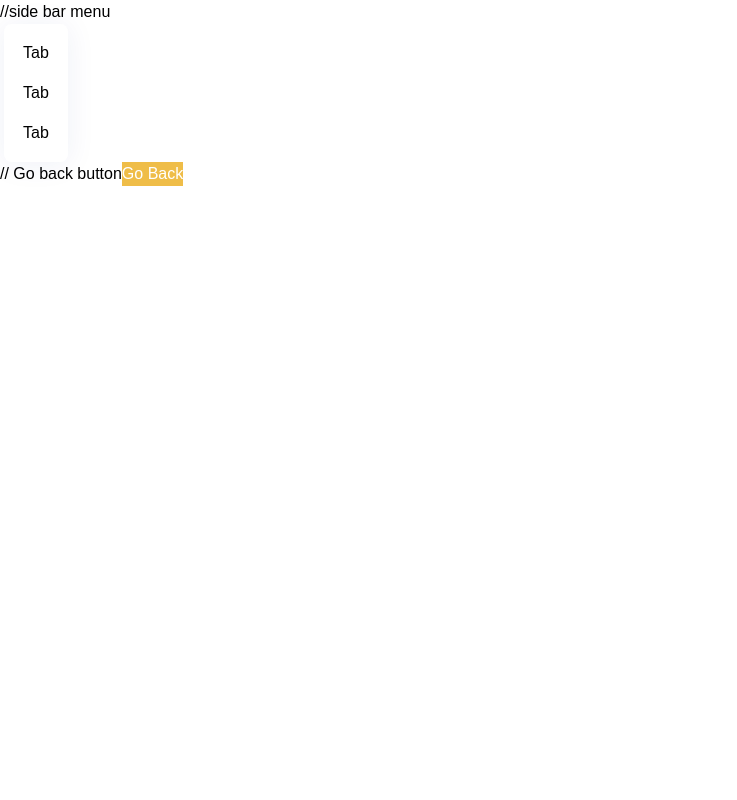
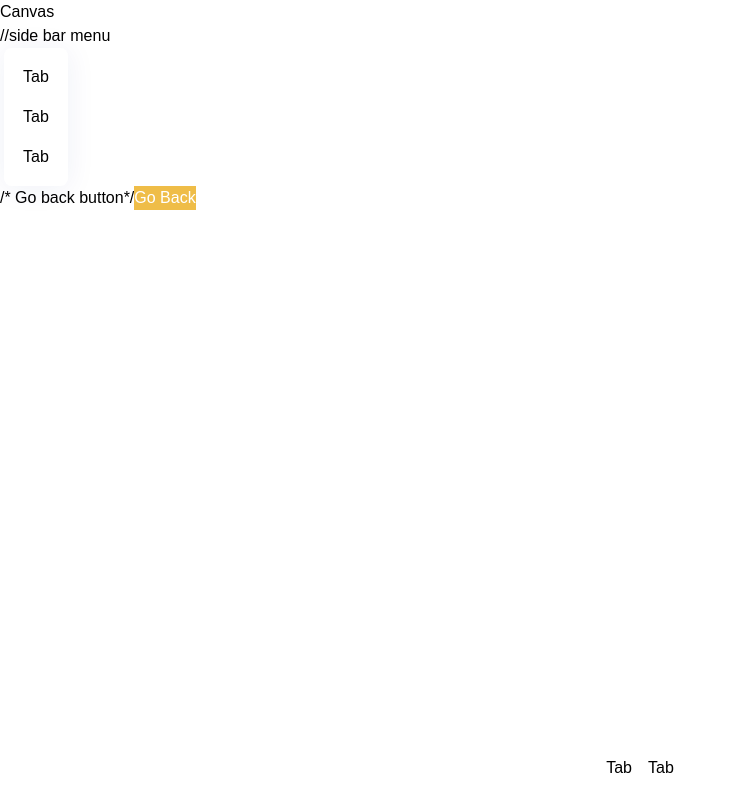
Before and after one commit to AnthonyAssayah/shop_ai_threejs, a React (Vite) app in the folder client/: page / in a window 1280 px wide. Both pictures are taken after a click on the button "Customize It". Shown: the whole page, without its empty margins (0-737 px from the left). Built offline with nearby package versions, Linux system fonts and the light colour scheme; a web font is replaced by a local one.

Commit message:
add canvas elements

```diff
--- a/client/src/canvas/index.jsx
+++ b/client/src/canvas/index.jsx
@@ -1,11 +1,11 @@
-import React from 'react'
+import React from "react";
+import {Canvas} from '@react-three/fiber'
+import {Environment, Center} from '@react-three/drei'
 
-const Canvas = () => {
-  return (
-    <div>
 
-    </div>
-  )
-}
 
-export default Canvas
+const CanvasModel = () => {
+  return <div>Canvas</div>;
+};
+
+export default CanvasModel;
--- a/client/src/pages/Customizer.jsx
+++ b/client/src/pages/Customizer.jsx
@@ -22,7 +22,9 @@ const Customizer = () => {
   return (
     <AnimatePresence>
       {!snap.intro && (
-        <> //side bar menu
+        <>
+          {" "}
+          //side bar menu
           <motion.div
             key="custom"
             className="absolute top-0 left-0 z-10"
@@ -36,19 +38,31 @@ const Customizer = () => {
               </div>
             </div>
           </motion.div>
-
           <motion.div
             className="absolute z-10 top-5 right-5"
             {...fadeAnimation}
           >
-          // Go back button
+            /* Go back button*/
             <CustomButton
               type="filled"
-                title= "Go Back"
-                handleClick={() => state.intro = true}
+              title="Go Back"
+              handleClick={() => (state.intro = true)}
               customStyles="w-fitpx-4 py-2.5 font-bold text-sm"
             />
-
+          </motion.div>
+          <motion.div
+            className="filtertabs-container"
+            {...slideAnimation("up")}
+          >
+            {FilterTabs.map((tab) => (
+              <Tab
+                key={tab.name}
+                tab={tab}
+                isFilterTab
+                isActiveTab=""
+                handleClick={() => {}}
+              />
+            ))}
           </motion.div>
         </>
       )}
```
Also changed, not shown: client/src/canvas/Backdrop.jsx (added, +13 -0 lines), client/src/canvas/CameraRig.jsx (added, +13 -0 lines), client/src/canvas/Shirt.jsx (added, +13 -0 lines). Lines whose indentation alone changed are shown as unchanged.
